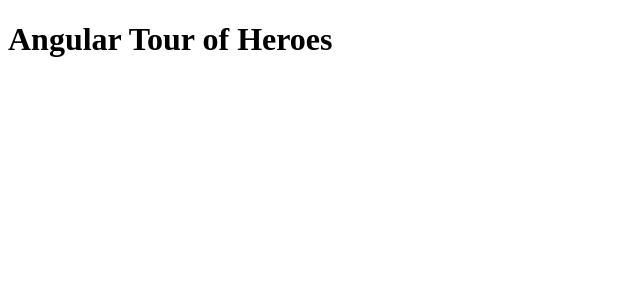
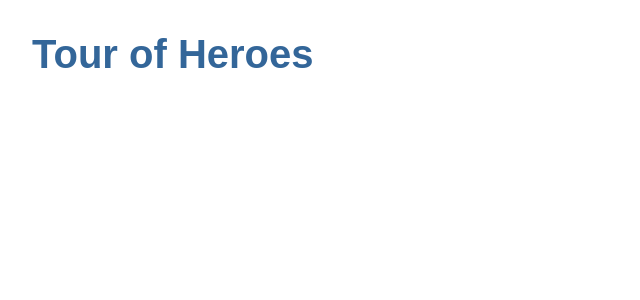
Before and after one commit to guilhermanosilva/angular-tour-of-heroes, an Angular app: page / in a window 1280 px wide. Shown: the top 300 px of the page, without its empty margins (0-640 px from the left). Built offline with nearby package versions, Linux system fonts and the light colour scheme.

Commit message:
feat: adds the project's styling base

```diff
--- a/src/app/app.component.html
+++ b/src/app/app.component.html
@@ -1 +1 @@
-<h1>Angular Tour of Heroes</h1>
+<h1>{{ title }}</h1>
--- a/src/app/app.component.ts
+++ b/src/app/app.component.ts
@@ -6,5 +6,5 @@
   styleUrls: ['./app.component.css']
 })
 export class AppComponent {
-  title = 'angular-tour-of-heroes';
+  title = 'Tour of Heroes';
 }
--- a/src/styles.css
+++ b/src/styles.css
@@ -1 +1,44 @@
-/* You can add global styles to this file, and also import other style files */
+/* Application-wide Styles */
+h1 {
+  color: #369;
+  font-family: Arial, Helvetica, sans-serif;
+  font-size: 250%;
+}
+h2, h3 {
+  color: #444;
+  font-family: Arial, Helvetica, sans-serif;
+  font-weight: lighter;
+}
+body {
+  margin: 2em;
+}
+body, input[type="text"], button {
+  color: #333;
+  font-family: Cambria, Georgia, serif;
+}
+button {
+  background-color: #eee;
+  border: none;
+  border-radius: 4px;
+  cursor: pointer;
+  color: black;
+  font-size: 1.2rem;
+  padding: 1rem;
+  margin-right: 1rem;
+  margin-bottom: 1rem;
+  margin-top: 1rem;
+}
+button:hover {
+  background-color: black;
+  color: white;
+}
+button:disabled {
+  background-color: #eee;
+  color: #aaa;
+  cursor: auto;
+}
+
+/* everywhere else */
+* {
+  font-family: Arial, Helvetica, sans-serif;
+}
```
